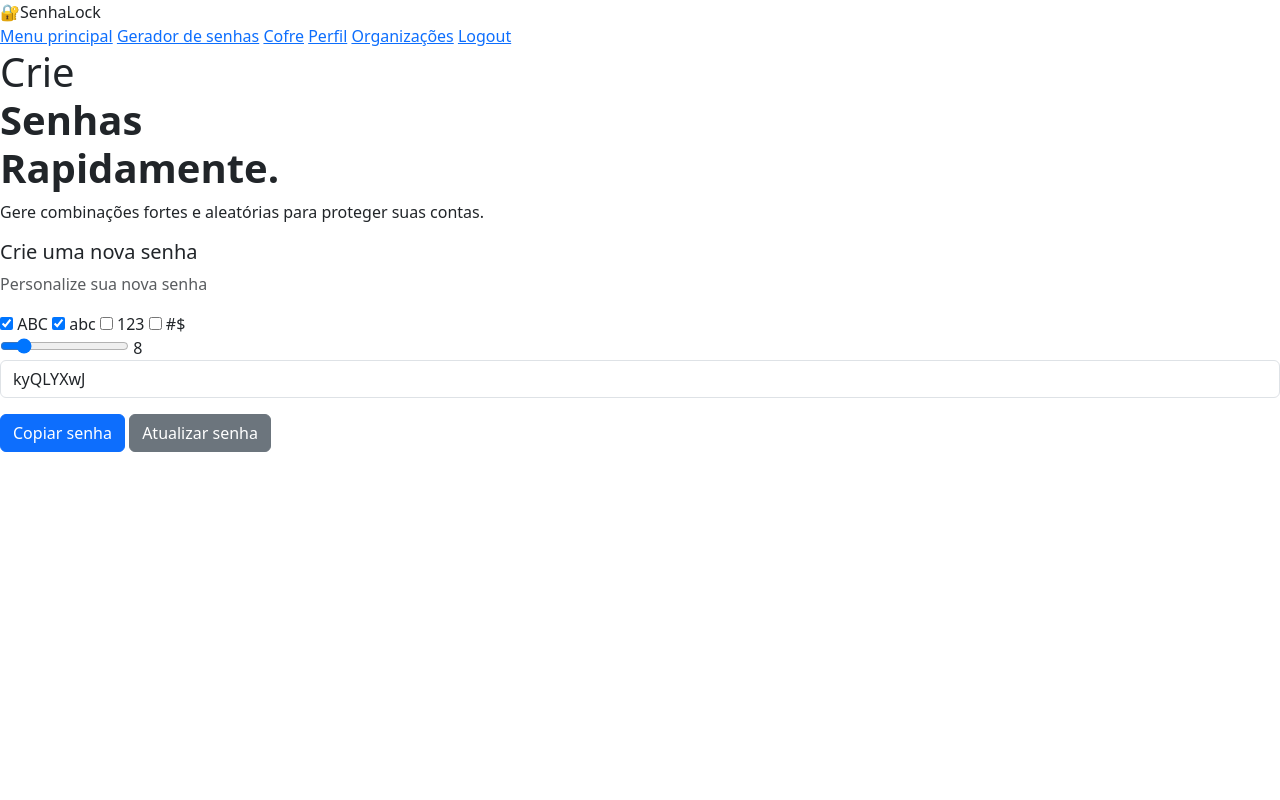
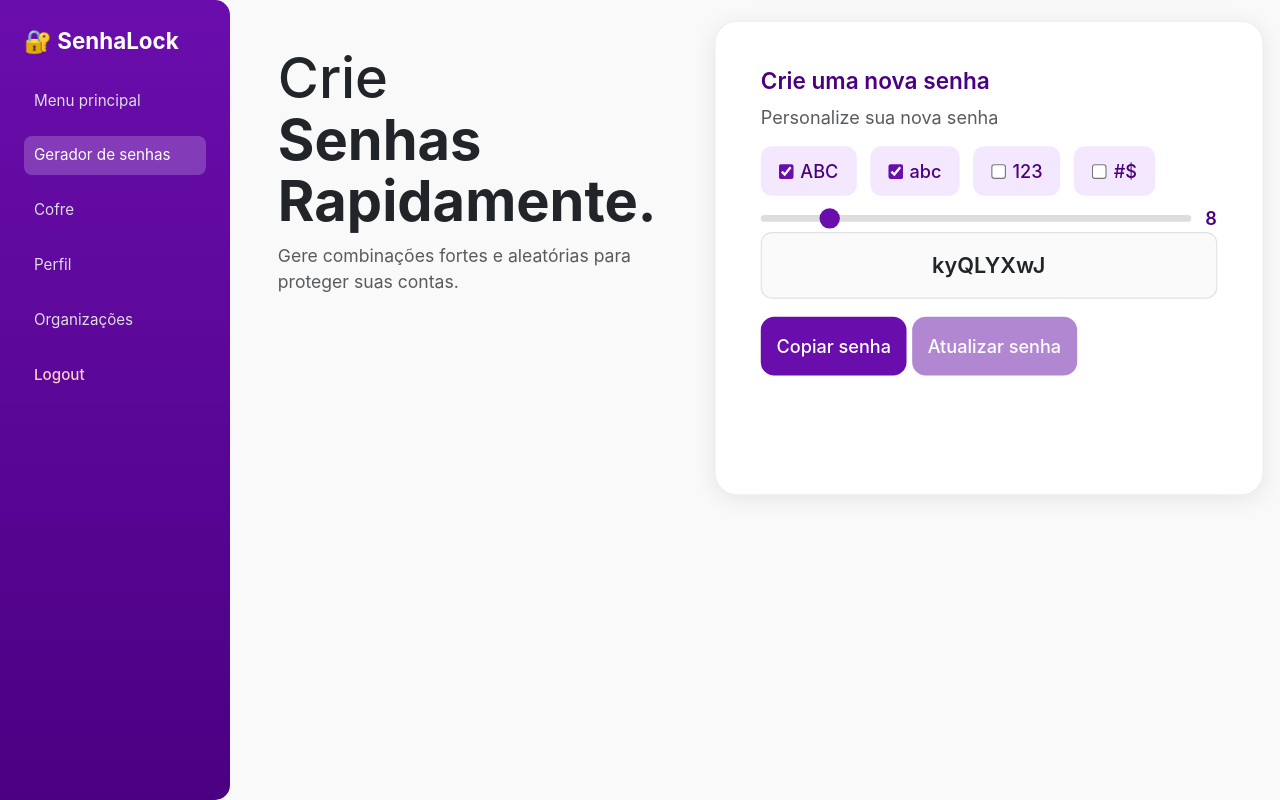
Before and after one commit to sa-desi-2025-2/julia_gabriela, a PHP site: page /pages/GeradorPainel.php in a window 1280 px wide. Run offline with PHP 8.4, Linux system fonts and the light colour scheme.

Commit message:
Arrumei os CSS e fiz o CSS do gerador de senhas

```diff
--- a/pages/GeradorPainel.php
+++ b/pages/GeradorPainel.php
@@ -6,6 +6,7 @@ require_once '../App/Classes/Conexao.php';
 //     header("Location: index.php");
 //     exit;
 // }
+
 
 $conn = new Conexao();
 ?>
@@ -16,31 +17,33 @@ $conn = new Conexao();
   <meta charset="utf-8">
   <title>Gerador de Senhas - SenhaLock</title>
   <meta name="viewport" content="width=device-width, initial-scale=1">
+
   <link href="https://cdn.jsdelivr.net/npm/bootstrap@5.3.2/dist/css/bootstrap.min.css" rel="stylesheet">
   <link href="https://cdn.jsdelivr.net/npm/bootstrap-icons@1.11.3/font/bootstrap-icons.css" rel="stylesheet">
+
   <link rel="stylesheet" href="../Pages/css/Gerador.css">
 </head>
+
 <body>
-<div class="dashboard">
+<div class="dashboard d-flex">
 
-
-  <aside class="sidebar">
-    <div class="logo">🔐SenhaLock</div>
-    <nav class="menu">
-      <a href="#">Menu principal</a>
-      <a href="../Pages/Gerador.php" class="active">Gerador de senhas</a>
-      <a href="#">Cofre</a>
-      <a href="../Pages/Perfil.php">Perfil</a>
-      <a href="../App/gateway.php?acao=organizacao">Organizações</a>
-      <a href="../Pages/sair.php" class="logout">Logout</a>
+  <aside class="sidebar p-4">
+    <div class="logo mb-4">🔐 SenhaLock</div>
+    <nav class="menu d-flex flex-column gap-2">
+      <a href="#" class="nav-link">Menu principal</a>
+      <a href="../Pages/Gerador.php" class="nav-link active">Gerador de senhas</a>
+      <a href="#" class="nav-link">Cofre</a>
+      <a href="../Pages/Perfil.php" class="nav-link">Perfil</a>
+      <a href="../App/gateway.php?acao=organizacao" class="nav-link">Organizações</a>
+      <a href="../Pages/sair.php" class="nav-link logout">Logout</a>
     </nav>
   </aside>
 
+  <main class="conteudo flex-grow-1 p-5 d-flex justify-content-between align-items-start">
 
-  <main class="conteudo">
     <div class="texto">
       <h1>Crie <br><strong>Senhas<br>Rapidamente.</strong></h1>
-      <p>Gere combinações fortes e aleatórias para proteger suas contas.</p>
+      <p class="text-muted">Gere combinações fortes e aleatórias para proteger suas contas.</p>
     </div>
 
     <div class="gerador-card">
@@ -54,20 +57,22 @@ $conn = new Conexao();
         <label><input type="checkbox" class="check-simbolos"> #$</label>
       </div>
 
-      <div class="range-box">
+      <div class="range-box mt-2">
         <input type="range" class="range-tamanho" min="6" max="20" value="8">
         <span class="valor-tamanho">8</span>
       </div>
 
       <input type="text" class="campo-senha form-control mb-3" readonly>
 
-      <div class="botoes">
+      <div class="botoes mt-2">
         <button type="button" class="btn btn-primary btn-copiar">Copiar senha</button>
         <button type="button" class="btn btn-secondary btn-gerar">Atualizar senha</button>
       </div>
     </div>
+
   </main>
 </div>
+
 <script src="../Pages/js/GeradorPainel.js"></script>
 </body>
 </html>
--- a/pages/css/Gerador.css
+++ b/pages/css/Gerador.css
@@ -0,0 +1,231 @@
+* {
+    margin: 0;
+    padding: 0;
+    box-sizing: border-box;
+    font-family: "Inter", sans-serif;
+}
+
+.sidebar {
+    width: 250px;
+    min-height: 100vh;
+    background: linear-gradient(180deg, #6A0DAD 0%, #4b0082 100%);
+    color: #fff;
+    border-top-right-radius: 15px;
+    border-bottom-right-radius: 15px;
+
+    display: flex;
+    flex-direction: column;
+    justify-content: flex-start;
+
+    padding: 25px;
+}
+
+.logo {
+    font-size: 1.4rem;
+    font-weight: bold;
+    display: flex;
+    align-items: center;
+    gap: 8px;
+    margin-bottom: 20px;
+}
+
+.menu .nav-link {
+    color: #ddd;
+    font-size: 0.95rem;
+    border-radius: 8px;
+    padding: 8px 10px;
+    margin-bottom: 8px;
+    transition: background-color 0.3s ease, color 0.3s ease;
+}
+
+.menu .nav-link:hover,
+.menu .nav-link.active {
+    background-color: rgba(255, 255, 255, 0.2);
+    color: #fff;
+}
+
+.logout {
+    font-weight: 500;
+    color: #ffcccc !important;
+    margin-top: auto;
+    margin-bottom: 15px;
+    transition: color 0.3s ease;
+}
+
+.logout:hover {
+    color: #fff !important;
+}
+
+.conteudo {
+    background: #f9f9f9;
+    flex-grow: 1;
+    display: flex;
+    justify-content: center;
+    align-items: flex-start;
+    gap: 90px;
+    padding: 80px 60px;
+}
+
+.texto h1 {
+    font-size: 3.5rem;
+    line-height: 1.1;
+}
+
+.texto p {
+    font-size: 1.1rem;
+    margin-top: 10px;
+}
+
+.gerador-card {
+    width: 100%;
+    max-width: 600px;
+    min-height: 420px;
+    background: #fff;
+    padding: 40px;
+    border-radius: 20px;
+    box-shadow: 0px 4px 20px rgba(0, 0, 0, 0.08);
+    border: 1px solid #eee;
+    transition: transform 0.2s ease;
+    transform: scale(1.13);
+}
+
+.gerador-card:hover {
+    transform: scale(1.15);
+}
+
+.gerador-card h5 {
+    color: #4b0082;
+    font-weight: 600;
+}
+
+.gerador-card p.text-muted {
+    margin-bottom: 14px;
+}
+
+.opcoes {
+    display: flex;
+    flex-wrap: wrap;
+    gap: 12px;
+}
+
+.opcoes label {
+    background: #f3e8ff;
+    color: #4b0082;
+    padding: 10px 16px;
+    border-radius: 10px;
+    font-weight: 500;
+    cursor: pointer;
+    display: flex;
+    align-items: center;
+    gap: 6px;
+    transition: 0.2s ease;
+}
+
+.opcoes label:hover {
+    background: #e8d0ff;
+    transform: translateY(-2px);
+}
+
+.opcoes input {
+    accent-color: #6A0DAD;
+}
+
+.range-box {
+    display: flex;
+    align-items: center;
+    gap: 12px;
+    width: 100%;
+}
+
+.range-tamanho {
+    width: 100%;
+    height: 6px;
+    appearance: none;
+    background: #ddd;
+    border-radius: 5px;
+}
+
+.range-tamanho::-webkit-slider-thumb {
+    appearance: none;
+    width: 18px;
+    height: 18px;
+    background: #6A0DAD;
+    border-radius: 50%;
+    cursor: pointer;
+}
+
+.valor-tamanho {
+    font-weight: 600;
+    color: #4b0082;
+}
+
+.campo-senha {
+    font-weight: 600;
+    text-align: center;
+    background: #fafafa;
+    border-radius: 10px;
+    padding: 14px;
+    font-size: 1.2rem;
+}
+
+.botoes .btn {
+    flex: 1;
+    padding: 14px;
+    font-weight: 500;
+    border-radius: 12px;
+}
+
+.btn-primary {
+    background: #6A0DAD !important;
+    border: none !important;
+}
+
+.btn-primary:hover {
+    background: #520a8a !important;
+}
+
+.btn-secondary {
+    background: #b287d1 !important;
+    border: none !important;
+}
+
+.btn-secondary:hover {
+    background: #9b6abb !important;
+}
+
+@media (max-width: 1100px) {
+    .conteudo {
+        gap: 40px;
+    }
+}
+
+@media (max-width: 900px) {
+    .conteudo {
+        flex-direction: column;
+        gap: 40px;
+        padding: 30px;
+        justify-content: center;
+        align-items: center;
+    }
+
+    .gerador-card {
+        max-width: 95%;
+        transform: scale(1.08);
+    }
+
+    .texto h1 {
+        font-size: 2.7rem;
+    }
+}
+
+@media (max-width: 600px) {
+    .sidebar {
+        width: 100%;
+        min-height: auto;
+        border-radius: 0;
+    }
+
+    .conteudo {
+        padding: 20px;
+    }
+}
--- a/pages/css/Perfil.css
+++ b/pages/css/Perfil.css
@@ -14,6 +14,7 @@
   display: flex;
   flex-direction: column;
   justify-content: flex-start;
+  padding: 25px;
 }
 
 .logo {
@@ -21,6 +22,7 @@
   display: flex;
   align-items: center;
   gap: 8px;
+  margin-bottom: 20px;
 }
 
 .menu .nav-link {
@@ -41,6 +43,8 @@
   font-weight: 500;
   color: #ffcccc !important;
   transition: color 0.3s ease;
+  margin-top: auto;
+  margin-bottom: 15px;
 }
 
 .logout:hover {
@@ -88,6 +92,7 @@
     align-items: center;
     justify-content: space-between;
     border-radius: 0;
+    padding: 15px;
   }
 
   .menu {
@@ -98,5 +103,6 @@
 
   .logout {
     margin-top: 0;
+    margin-bottom: 0;
   }
 }
```
Also changed, not shown: pages/css/OrganizacaoPainel.css (+7 -2 lines).
